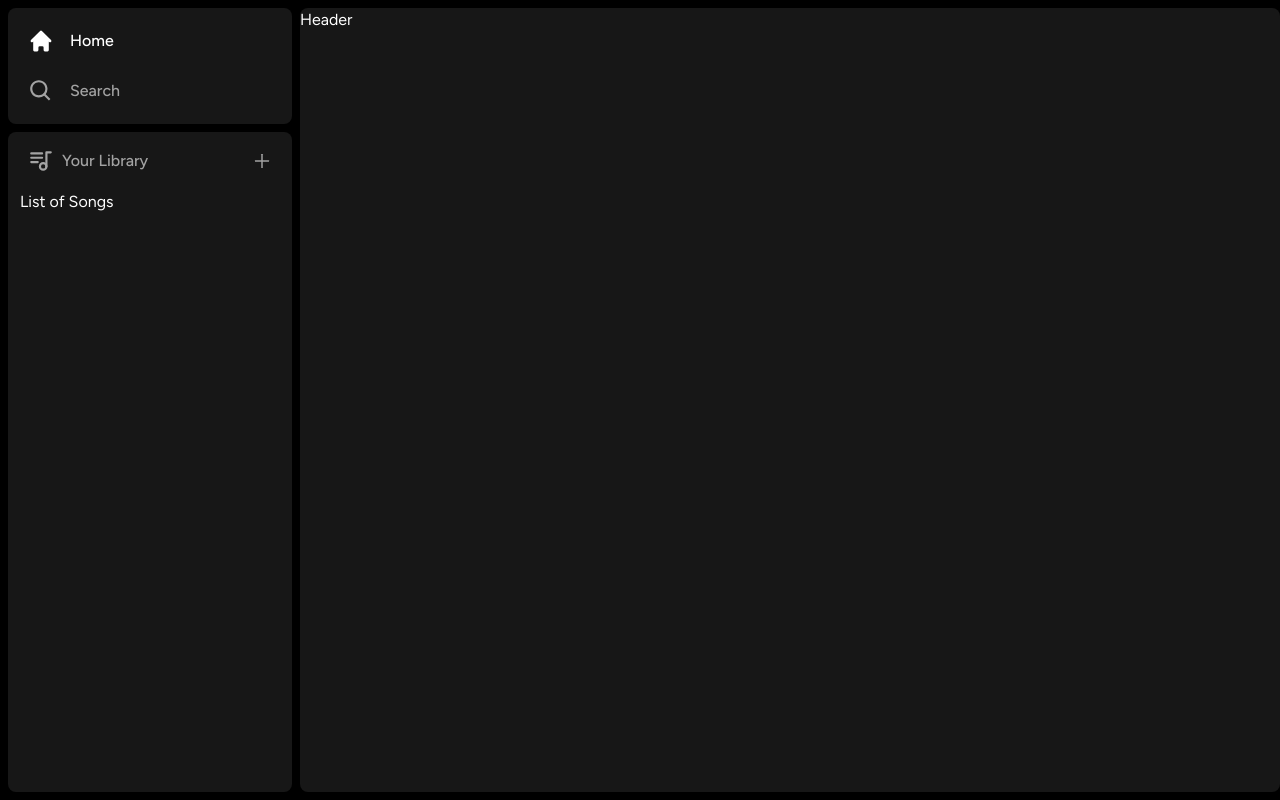
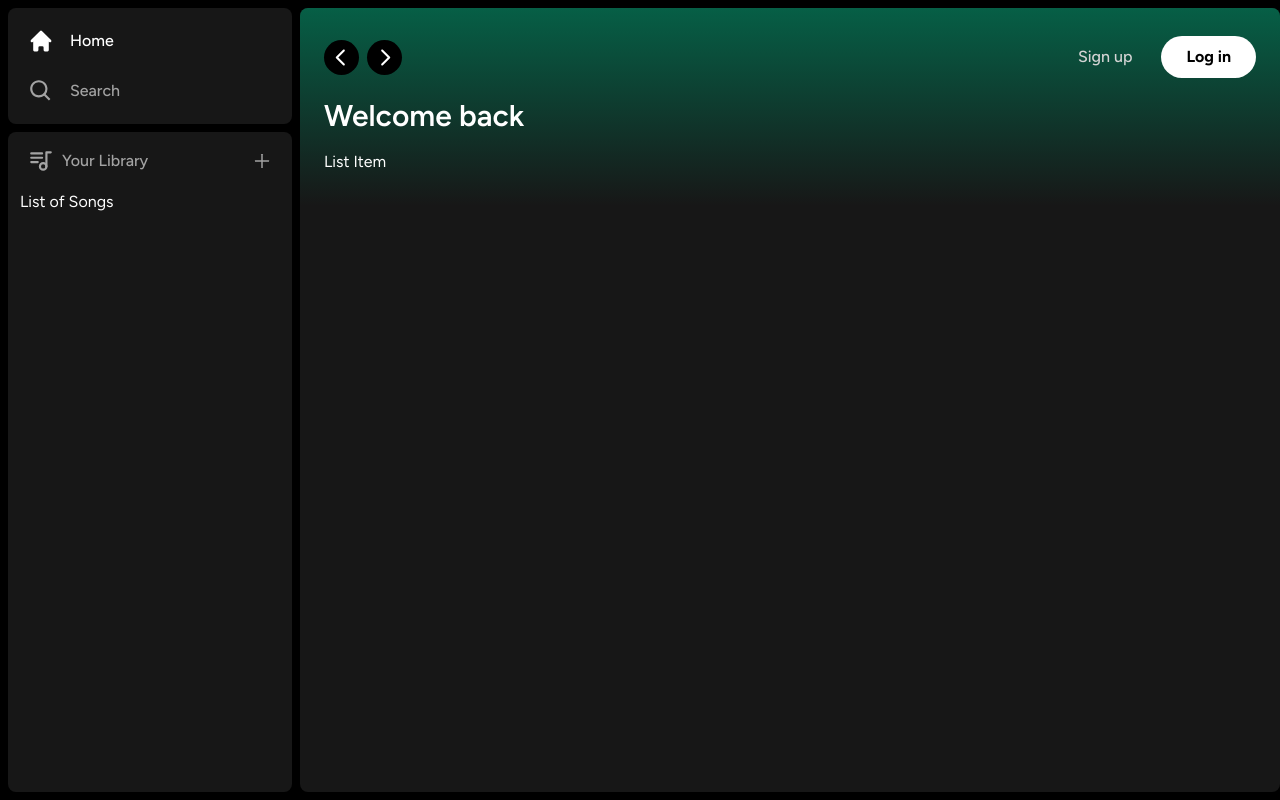
Before and after one commit to arebrinkemil/mp3streamer, a Next.js app: page / in a window 1280 px wide. Built offline with nearby package versions, Linux system fonts and the light colour scheme.

Commit message:
more components

```diff
--- a/app/(site)/page.tsx
+++ b/app/(site)/page.tsx
@@ -1,9 +1,17 @@
 import Header from "@/components/Header";
+import ListItem from "@/components/ListItem";
 
 export default function Home() {
   return (
     <div className="bg-neutral-900 rounded-lg h-full w-full overflow-hidden overflow-y-auto">
-      <Header>Header</Header>
+      <Header>
+        <div className="mb-2">
+          <h1 className="text-white text-3xl font-semibold">Welcome back</h1>
+          <div className="grid grid-cols-1 sm:grid-cols-2 xl:grid-cols-3 2xl:grid-cols-4 gap-3 mt-4">
+            <ListItem />
+          </div>
+        </div>
+      </Header>
     </div>
   );
 }
--- /dev/null
+++ b/components/Button.tsx
@@ -0,0 +1,27 @@
+import { forwardRef } from "react";
+import { twMerge } from "tailwind-merge";
+
+interface ButtonProps extends React.ButtonHTMLAttributes<HTMLButtonElement> {}
+
+const Button = forwardRef<HTMLButtonElement, ButtonProps>(
+  ({ className, children, disabled, type = "button", ...props }, ref) => {
+    return (
+      <button
+        type={type}
+        className={twMerge(
+          `w-full rounded-full bg-green-500 border border-transparent px-3 py-3 disabled:cursor-not-allowed disabled:opacity-50 text-black font-bold hover:opacity-75 transition`,
+          className
+        )}
+        disabled={disabled}
+        ref={ref}
+        {...props}
+      >
+        {children}
+      </button>
+    );
+  }
+);
+
+Button.displayName = "Button";
+
+export default Button;
--- a/components/Header.tsx
+++ b/components/Header.tsx
@@ -1,5 +1,73 @@
-const Header = () => {
-  return <div>Header</div>;
+"use client";
+
+import { useRouter } from "next/navigation";
+import { BiSearch } from "react-icons/bi";
+import { HiHome } from "react-icons/hi";
+import { RxCaretLeft, RxCaretRight } from "react-icons/rx";
+import { twMerge } from "tailwind-merge";
+import Button from "./Button";
+
+interface HeaderProps {
+  children: React.ReactNode;
+  className?: string;
+}
+
+const Header: React.FC<HeaderProps> = ({ children, className }) => {
+  const router = useRouter();
+
+  const handleLogout = () => {};
+
+  return (
+    <div
+      className={twMerge(
+        `h-fit bg-gradient-to-b from-emerald-800 p-6`,
+        className
+      )}
+    >
+      <div className="w-full mb-4 flex items-center justify-between">
+        <div className="hidden md:flex gap-x-2 items-center">
+          <button
+            onClick={() => router.back()}
+            className="rounded-full bg-black flex items-center justify-center hover:opacity-75 transition"
+          >
+            <RxCaretLeft className="text-white" size={35} />
+          </button>
+          <button
+            onClick={() => router.forward()}
+            className="rounded-full bg-black flex items-center justify-center hover:opacity-75 transition"
+          >
+            <RxCaretRight className="text-white" size={35} />
+          </button>
+        </div>
+        <div className="flex md:hidden gap-x-2 items-center">
+          <button className="rounded-full p-2 bg-white flex items-center justify-center hover:opacity-75 transition">
+            <HiHome className="text-black" size={20} />
+          </button>
+          <button className="rounded-full p-2 bg-white flex items-center justify-center hover:opacity-75 transition">
+            <BiSearch className="text-black" size={20} />
+          </button>
+        </div>
+        <div className="flex justify-between items-center gap-x-4">
+          <>
+            <div>
+              <Button
+                onClick={() => {}}
+                className="bg-transparent text-neutral-300 font-medium"
+              >
+                Sign up
+              </Button>
+            </div>
+            <div>
+              <Button onClick={() => {}} className="bg-white px-6 py-2">
+                Log in
+              </Button>
+            </div>
+          </>
+        </div>
+      </div>
+      {children}
+    </div>
+  );
 };
 
 export default Header;
--- /dev/null
+++ b/components/ListItem.tsx
@@ -0,0 +1,5 @@
+const ListItem = () => {
+  return <div>List Item</div>;
+};
+
+export default ListItem;
```
